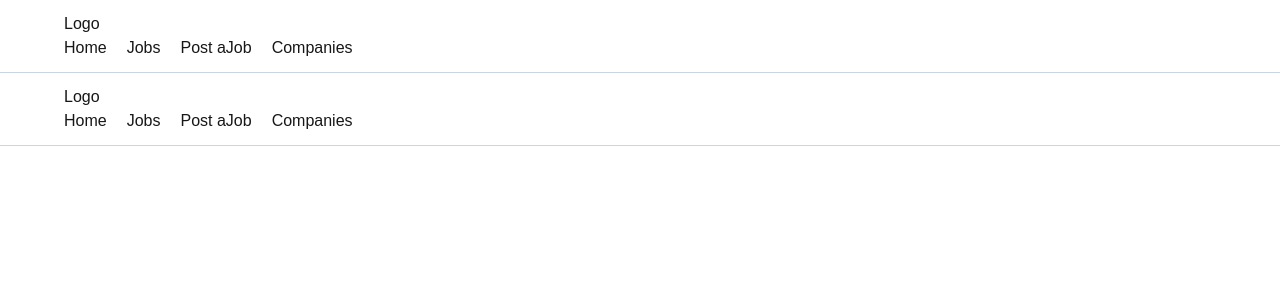
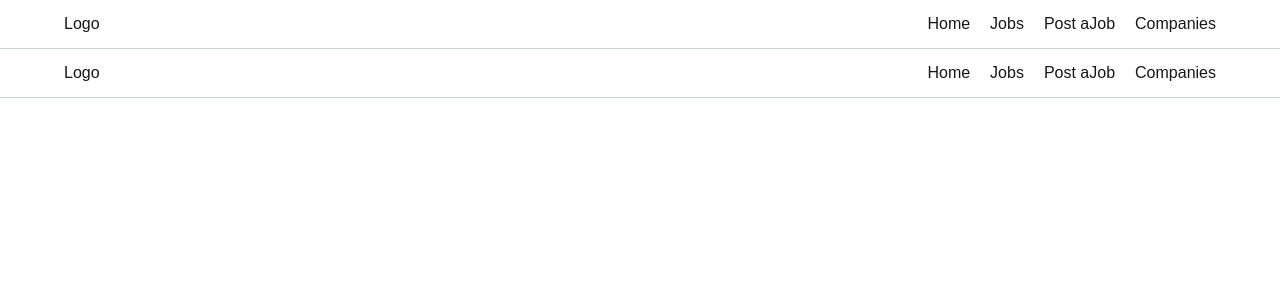
Before and after one commit to muodilo/remotecraft, a Next.js app: page /components/Navbar in a window 1280 px wide. Shown: the top 300 px of the page. Built offline with nearby package versions, Linux system fonts and the light colour scheme.

Commit message:
style: add flex and justify-between to nav for layout spacing

```diff
--- a/pages/components/Navbar.tsx
+++ b/pages/components/Navbar.tsx
@@ -3,7 +3,7 @@ import React from 'react'
 
 const Navbar = () => {
   return (
-    <nav className='px-16 py-3 border-b border-slate-300'>
+    <nav className='px-16 py-3 border-b border-slate-300 flex justify-between'>
      <div>Logo</div>
 
      <ul className='flex items-center gap-5'>
```
